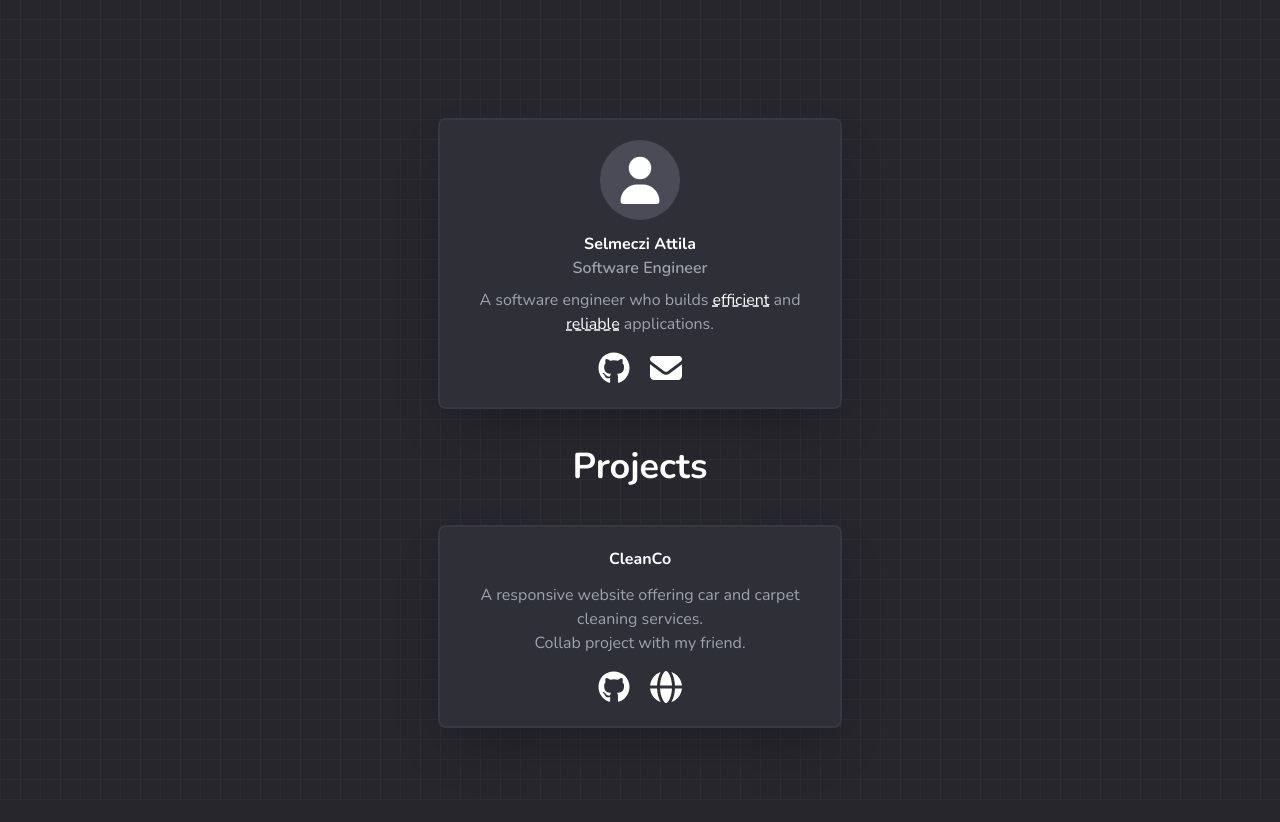
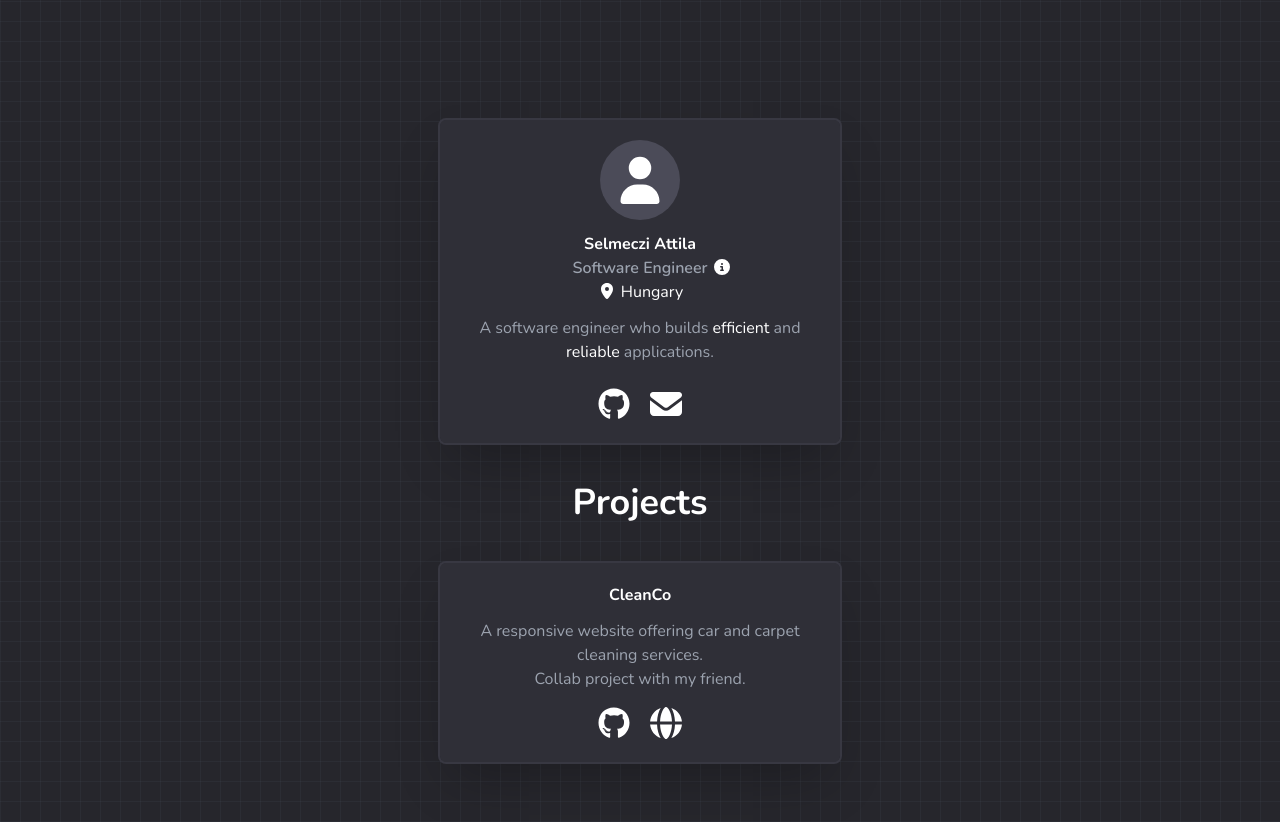
Before and after one commit to selmeczi-attila/portfolio, a Next.js app: page / in a window 1280 px wide. Before the commit the page ends 800 px from the top, so only its background shows below. Built offline with nearby package versions, Linux system fonts and the light colour scheme.

Commit message:
add tooltip for skills, add location

```diff
--- a/app/page.tsx
+++ b/app/page.tsx
@@ -1,31 +1,61 @@
+"use client";
+
 import { FontAwesomeIcon } from "@fortawesome/react-fontawesome";
 import Available from "./components/Available";
-import { faUser } from "@fortawesome/free-solid-svg-icons";
+import { useState } from "react";
+import {
+  faInfo,
+  faInfoCircle,
+  faUser,
+} from "@fortawesome/free-solid-svg-icons";
 import { faGithub } from "@fortawesome/free-brands-svg-icons/faGithub";
 
 import { faGlobe } from "@fortawesome/free-solid-svg-icons/faGlobe";
 import { faEnvelope } from "@fortawesome/free-solid-svg-icons/faEnvelope";
+import { faLocationDot } from "@fortawesome/free-solid-svg-icons/faLocationDot";
 
 export default function Home() {
+  const [isOpen, setIsOpen] = useState(false);
+
   return (
-    <div className="relative w-full min-h-screen bg-grid-squares">
+    <div className="relative w-full min-h-screen bg-grid-squares overflow-x-hidden">
       <div className="flex justify-center mb-[5vh]">
         <div className="flex flex-col items-center justify-center h-fit max-w-100 min-w-75 w-[40vw] mt-[15vh] bg-[#2F2F37] outline-2 outline-[#383842] rounded-md shadow-2xl p-5">
           <div className="w-20 h-20 mb-3 flex items-center justify-center rounded-full bg-[#4B4B58]">
             <FontAwesomeIcon icon={faUser} size="3x" />
           </div>
           <p className="font-bold">Selmeczi Attila</p>
-          <p className="text-[#9ca3af] font-semibold">Software Engineer</p>
+          <p className="text-[#9ca3af] font-semibold relative">
+            Software Engineer{" "}
+            <span className="absolute -right-6 group">
+              <FontAwesomeIcon
+                icon={faInfoCircle}
+                className="text-white"
+                onClick={() => setIsOpen(!isOpen)}
+              />
+              <span
+                className={`absolute top-full right-full md:left-full p-2 w-40 text-sm text-white bg-[#4B4B58] rounded-md pointer-events-none transition-opacity duration-200 opacity-0 group-hover:opacity-100 ${
+                  isOpen ? "opacity-100" : "opacity-0"
+                }`}
+              >
+                Full Stack <br />- React
+                <br />- Next.js
+                <br />- TypeScript
+                <br />- TailwindCSS
+                <br />- Node.js
+              </span>
+            </span>
+          </p>
 
-          <p className="text-center text-[#9ca3af] mt-2 px-1">
+          <div className="space-x-1">
+            <FontAwesomeIcon icon={faLocationDot} className="" />
+            <span className="">Hungary</span>
+          </div>
+
+          <p className="text-center text-[#9ca3af] mt-3 px-1">
             A software engineer who builds{" "}
-            <span className=" text-white underline decoration-dashed">
-              efficient
-            </span>{" "}
-            and{" "}
-            <span className=" text-white underline decoration-dashed">
-              reliable
-            </span>{" "}
+            <span className=" text-white  decoration-dashed">efficient</span>{" "}
+            and <span className=" text-white  decoration-dashed">reliable</span>{" "}
             applications.
           </p>
 
@@ -34,7 +64,7 @@ export default function Home() {
           <div className="space-x-3">
             <a href="https://github.com/selmeczi-attila" target="_blank">
               <FontAwesomeIcon
-                className="mt-4 cursor-pointer"
+                className="mt-6 cursor-pointer"
                 icon={faGithub}
                 size="2x"
               />
```
